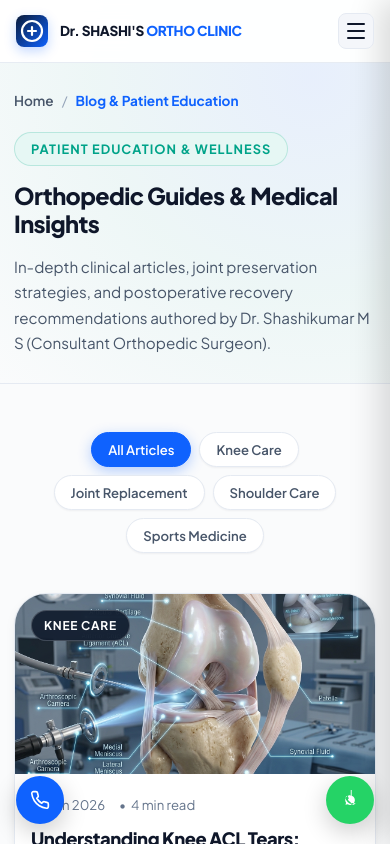
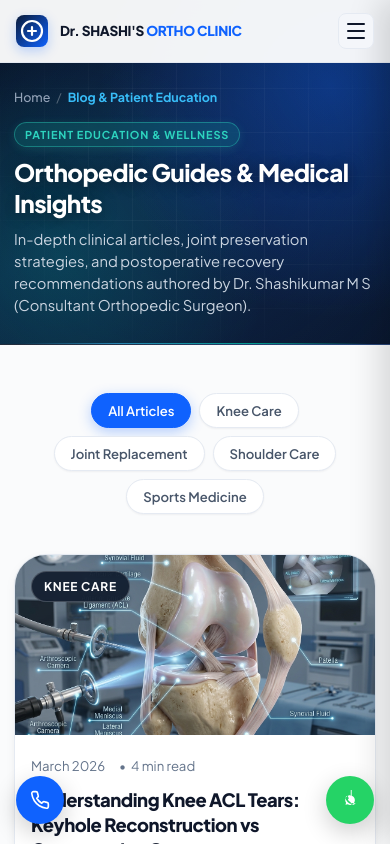
Before and after one commit to Rakshithamallu/orthoclinic, a React app: page /blog in a window 390 px wide. Shown: the top 844 px of the page. Built offline with nearby package versions, Linux system fonts and the light colour scheme.

Commit message:
Enhance UI with blue banner, 3D cards, timeline scroll animations, and full mobile responsiveness

```diff
--- a/src/components/Hero.jsx
+++ b/src/components/Hero.jsx
@@ -85,7 +85,7 @@ const Hero = ({ onOpenAppointmentModal }) => {
             </div>
 
             <p className="hero-description">
-              Dedicated to restoring active, painless mobility through specialized keyhole arthroscopic procedures, robotic joint replacement, precision fracture care, and tailored conservative rehabilitation in JP Nagar, Mysuru.
+
             </p>
 
             <div className="hero-cta-group">
--- a/src/styles/anatomy-image.css
+++ b/src/styles/anatomy-image.css
@@ -369,6 +369,23 @@
 
 @media (max-width: 480px) {
   .tai-image {
-    height: 190px;
+    height: 200px;
+  }
+  .tai-active-banner {
+    bottom: 8px;
+    left: 8px;
+    right: 8px;
+    padding: 8px 12px;
+    font-size: 0.8rem;
+    gap: 8px;
+  }
+  .tai-active-banner strong {
+    font-size: 0.88rem;
+  }
+  .tai-hint-pill {
+    font-size: 0.68rem;
+    padding: 3px 10px;
+    top: 8px;
+    left: 8px;
   }
 }
--- a/src/styles/hero.css
+++ b/src/styles/hero.css
@@ -81,18 +81,7 @@
   text-shadow: 0 1px 6px rgba(255, 255, 255, 0.85);
 }
 
-.hero-doctor-card {
-  background-color: rgba(255, 255, 255, 0.94);
-  backdrop-filter: blur(12px);
-  -webkit-backdrop-filter: blur(12px);
-  border: 1px solid rgba(255, 255, 255, 0.8);
-  border-left: 4px solid var(--primary);
-  border-radius: var(--radius-sm);
-  padding: 16px 20px;
-  margin-bottom: 24px;
-  width: 100%;
-  box-shadow: 0 10px 25px rgba(0, 0, 0, 0.08);
-}
+
 
 /* Ambient Video Control Badge Bar */
 .hero-video-badge-bar {
@@ -206,18 +195,21 @@
 }
 
 .hero-doctor-card {
-  background-color: var(--bg-white);
-  border: 1px solid var(--border-light);
+  background-color: rgba(255, 255, 255, 0.95);
+  backdrop-filter: blur(10px);
+  -webkit-backdrop-filter: blur(10px);
+  border: 1px solid rgba(226, 232, 240, 0.9);
   border-left: 4px solid var(--primary);
-  border-radius: var(--radius-sm);
-  padding: 16px 20px;
-  margin-bottom: 24px;
-  width: 100%;
-  box-shadow: var(--shadow-sm);
+  border-radius: var(--radius-md, 12px);
+  padding: 12px 18px;
+  margin-bottom: 20px;
+  width: fit-content;
+  max-width: 520px;
+  box-shadow: 0 6px 20px rgba(15, 23, 42, 0.08);
 }
 
 .hero-doctor-name {
-  font-size: 1.25rem;
+  font-size: 1.05rem;
   font-weight: 800;
   color: var(--text-primary);
   display: flex;
@@ -226,43 +218,45 @@
 }
 
 .hero-doctor-deg {
-  font-size: 0.9rem;
+  font-size: 0.78rem;
   font-weight: 700;
   color: var(--accent-teal);
   background: var(--accent-teal-light);
-  padding: 2px 10px;
+  padding: 2px 8px;
   border-radius: var(--radius-pill);
 }
 
 .hero-doctor-role {
-  font-size: 0.9rem;
+  font-size: 0.82rem;
   color: var(--text-secondary);
   font-weight: 600;
-  margin-top: 4px;
+  margin-top: 2px;
 }
 
 .hero-badges-wrapper {
   display: flex;
   flex-wrap: wrap;
-  gap: 8px;
-  margin-top: 10px;
+  gap: 6px;
+  margin-top: 8px;
 }
 
 .hero-fellowship-pill {
-  font-size: 0.775rem;
+  font-size: 0.72rem;
   font-weight: 600;
   color: var(--text-secondary);
   background-color: var(--bg-subtle);
   border: 1px solid var(--border-light);
-  padding: 4px 12px;
+  padding: 3px 9px;
   border-radius: var(--radius-pill);
   display: inline-flex;
   align-items: center;
-  gap: 6px;
+  gap: 4px;
 }
 
 .hero-fellowship-pill svg {
   color: var(--primary);
+  width: 12px;
+  height: 12px;
 }
 
 .hero-description {
--- a/src/styles/pages.css
+++ b/src/styles/pages.css
@@ -6,10 +6,45 @@
 /* Subpage Hero Banner */
 .subpage-hero {
   padding-top: 130px;
-  padding-bottom: 56px;
-  background: radial-gradient(circle at 80% 20%, rgba(15, 98, 254, 0.08) 0%, rgba(0, 163, 137, 0.05) 50%, rgba(250, 251, 252, 1) 100%), var(--bg-body);
-  border-bottom: 1px solid var(--border-light);
+  padding-bottom: 60px;
+  background:
+    radial-gradient(circle at 85% 25%, rgba(15, 98, 254, 0.35) 0%, transparent 55%),
+    radial-gradient(circle at 15% 75%, rgba(0, 210, 180, 0.18) 0%, transparent 50%),
+    radial-gradient(circle at 50% 50%, rgba(14, 38, 77, 0.5) 0%, transparent 100%),
+    linear-gradient(145deg, #071325 0%, #0d2142 45%, #0a1830 100%);
+  border-bottom: 1px solid rgba(255, 255, 255, 0.1);
   position: relative;
+  overflow: hidden;
+}
+
+/* Subtle modern grid overlay for medical tech aesthetic */
+.subpage-hero::before {
+  content: '';
+  position: absolute;
+  inset: 0;
+  background-image:
+    linear-gradient(rgba(255, 255, 255, 0.035) 1px, transparent 1px),
+    linear-gradient(90deg, rgba(255, 255, 255, 0.035) 1px, transparent 1px);
+  background-size: 44px 44px;
+  mask-image: radial-gradient(ellipse at center, black 40%, transparent 85%);
+  -webkit-mask-image: radial-gradient(ellipse at center, black 40%, transparent 85%);
+  pointer-events: none;
+}
+
+/* Luminous bottom accent border */
+.subpage-hero::after {
+  content: '';
+  position: absolute;
+  bottom: 0;
+  left: 0;
+  right: 0;
+  height: 1.5px;
+  background: linear-gradient(90deg, transparent 5%, rgba(56, 189, 248, 0.6) 30%, rgba(0, 210, 180, 0.7) 65%, transparent 95%);
+}
+
+.subpage-hero .container {
+  position: relative;
+  z-index: 2;
 }
 
 .breadcrumbs {
@@ -17,42 +52,59 @@
   align-items: center;
   flex-wrap: wrap;
   gap: 8px;
-  font-size: 0.85rem;
-  color: var(--text-muted);
+  font-size: 0.88rem;
+  color: #94a3b8;
   margin-bottom: 20px;
 }
 
 .breadcrumbs a {
-  color: var(--text-secondary);
-  font-weight: 600;
+  color: #94a3b8;
+  font-weight: 500;
   transition: color var(--transition-fast);
+  text-decoration: none;
 }
 
 .breadcrumbs a:hover {
-  color: var(--primary);
+  color: #38bdf8;
 }
 
 .breadcrumbs .breadcrumb-separator {
-  color: #94a3b8;
+  color: rgba(255, 255, 255, 0.3);
 }
 
 .breadcrumbs .breadcrumb-current {
-  color: var(--primary);
+  color: #38bdf8;
   font-weight: 700;
 }
 
+.subpage-hero .section-badge {
+  background: rgba(14, 165, 233, 0.15);
+  color: #38bdf8;
+  border: 1px solid rgba(56, 189, 248, 0.35);
+  backdrop-filter: blur(8px);
+  box-shadow: 0 2px 10px rgba(14, 165, 233, 0.15);
+}
+
+.subpage-hero .section-badge.teal {
+  background: rgba(20, 184, 166, 0.18);
+  color: #2dd4bf;
+  border-color: rgba(45, 212, 191, 0.4);
+  box-shadow: 0 2px 10px rgba(45, 212, 191, 0.15);
+}
+
 .subpage-hero-title {
-  font-size: clamp(2rem, 3.5vw, 3rem);
+  font-size: clamp(2rem, 3.5vw, 3.1rem);
   font-weight: 800;
-  color: var(--text-primary);
+  color: #ffffff;
   line-height: 1.2;
   margin-bottom: 16px;
   letter-spacing: -0.025em;
+  text-shadow: 0 2px 16px rgba(0, 0, 0, 0.45);
 }
 
 .subpage-hero-sub {
   font-size: 1.15rem;
-  color: var(--text-secondary);
+  color: #cbd5e1;
   max-width: 780px;
   line-height: 1.65;
 }
--- a/src/styles/responsive.css
+++ b/src/styles/responsive.css
@@ -80,6 +80,13 @@
     max-width: 680px;
     margin-left: auto;
     margin-right: auto;
+  }
+  .hero-doctor-card {
+    width: 100%;
+    max-width: 500px;
+    margin-left: auto;
+    margin-right: auto;
+    text-align: left;
   }
 
   /* --- Stats --- */
@@ -303,11 +310,26 @@
 
   /* --- Subpages --- */
   .subpage-hero {
-    padding-top: 100px;
-    padding-bottom: 36px;
+    padding-top: 96px;
+    padding-bottom: 34px;
   }
   .subpage-hero-title {
-    font-size: clamp(1.6rem, 5vw, 2.2rem);
+    font-size: clamp(1.65rem, 5.8vw, 2.2rem);
+    margin-bottom: 12px;
+  }
+  .subpage-hero-sub {
+    font-size: 0.98rem;
+    line-height: 1.55;
+  }
+  .breadcrumbs {
+    font-size: 0.82rem;
+    gap: 4px 6px;
+    margin-bottom: 14px;
+  }
+  .subpage-hero .section-badge {
+    font-size: 0.72rem;
+    padding: 4px 12px;
+    margin-bottom: 12px;
   }
   .article-full-content {
     padding: 24px 20px;
@@ -427,8 +449,12 @@
 
   /* --- Conditions --- */
   .conditions-grid {
-    grid-template-columns: repeat(2, 1fr);
-    gap: 12px;
+    grid-template-columns: 1fr;
+    gap: 16px;
+  }
+  .condition-card {
+    padding: 22px 18px;
+    border-radius: 16px;
   }
 
   /* --- Blogs --- */
@@ -485,24 +511,45 @@
   /* --- Hero --- */
   .hero-section {
     padding-top: 84px;
-    padding-bottom: 40px;
+    padding-bottom: 36px;
   }
   .hero-title {
-    font-size: clamp(1.9rem, 7vw, 2.4rem);
+    font-size: clamp(1.85rem, 7.5vw, 2.3rem);
+    line-height: 1.15;
   }
   .hero-subtitle {
-    font-size: 1rem;
+    font-size: 0.95rem;
+    line-height: 1.4;
+    margin-bottom: 16px;
+  }
+  .hero-video-badge-bar {
+    flex-wrap: wrap;
+    gap: 8px;
+    margin-bottom: 16px;
+  }
+  .hero-doctor-card {
+    max-width: 100%;
+    padding: 12px 14px;
+    margin-bottom: 18px;
   }
   .hero-doctor-name {
-    font-size: 1.05rem;
+    font-size: 0.98rem;
     flex-wrap: wrap;
-    justify-content: center;
+    justify-content: flex-start;
   }
-  .hero-doctor-img {
-    height: 320px;
+  .hero-doctor-role {
+    font-size: 0.78rem;
+    line-height: 1.35;
+    text-align: left;
   }
-  .hero-float-card {
-    padding: 8px 12px;
+  .hero-badges-wrapper {
+    justify-content: flex-start;
+    gap: 4px;
+    margin-top: 6px;
+  }
+  .hero-fellowship-pill {
+    font-size: 0.68rem;
+    padding: 3px 8px;
   }
   .hero-float-icon {
     width: 30px;
@@ -622,14 +669,27 @@
 
   /* --- Subpages --- */
   .subpage-hero {
-    padding-top: 90px;
+    padding-top: 88px;
     padding-bottom: 28px;
   }
   .subpage-hero-title {
-    font-size: clamp(1.45rem, 6vw, 2rem);
+    font-size: clamp(1.45rem, 6.2vw, 1.95rem);
+    line-height: 1.25;
+    margin-bottom: 10px;
   }
   .subpage-hero-sub {
-    font-size: 0.95rem;
+    font-size: 0.92rem;
+    line-height: 1.5;
+  }
+  .breadcrumbs {
+    font-size: 0.78rem;
+    gap: 4px 6px;
+    margin-bottom: 12px;
+  }
+  .subpage-hero .section-badge {
+    font-size: 0.68rem;
+    padding: 3px 10px;
+    margin-bottom: 10px;
   }
   .subpage-container {
     padding-top: 32px;
@@ -706,6 +766,24 @@
     padding: 20px 16px;
   }
 
+  /* Subpage Hero (Ultra Small) */
+  .subpage-hero {
+    padding-top: 80px;
+    padding-bottom: 22px;
+  }
+  .subpage-hero-title {
+    font-size: 1.35rem;
+    line-height: 1.25;
+  }
+  .subpage-hero-sub {
+    font-size: 0.84rem;
+  }
+  .breadcrumbs {
+    font-size: 0.72rem;
+    gap: 4px;
+    margin-bottom: 10px;
+  }
+
   /* Blog */
   .blog-card-title {
     font-size: 1.05rem;
--- a/src/styles/sections.css
+++ b/src/styles/sections.css
@@ -244,6 +244,7 @@
    3. EDUCATION & TRAINING TIMELINE (Scroll-Triggered Animated Cards)
    -------------------------------------------------------------------------- */
 .education-section {
+  overflow-x: hidden;
   overflow-x: clip;
 }
 
@@ -252,6 +253,7 @@
   max-width: 960px;
   margin: 0 auto;
   padding: 20px 0;
+  overflow-x: hidden;
   overflow-x: clip;
 }
 
@@ -393,10 +395,25 @@
     right: auto !important;
   }
   .timeline-item--left .timeline-card {
-    transform: translateX(-60px) scale(0.96);
+    transform: translateX(-35px) scale(0.97);
   }
   .timeline-item--right .timeline-card {
-    transform: translateX(60px) scale(0.96);
+    transform: translateX(35px) scale(0.97);
+  }
+  .timeline-item.in-view .timeline-card {
+    transform: translateX(0) scale(1);
+  }
+}
+
+@media (max-width: 480px) {
+  .timeline-card {
+    padding: 20px 16px;
+  }
+  .timeline-item--left .timeline-card {
+    transform: translateX(-20px) scale(0.98);
+  }
+  .timeline-item--right .timeline-card {
+    transform: translateX(20px) scale(0.98);
   }
   .timeline-item.in-view .timeline-card {
     transform: translateX(0) scale(1);
```
Also changed, not shown: src/components/Facilities.jsx (+4 -72 lines), src/styles/cards.css (+29 -100 lines).
